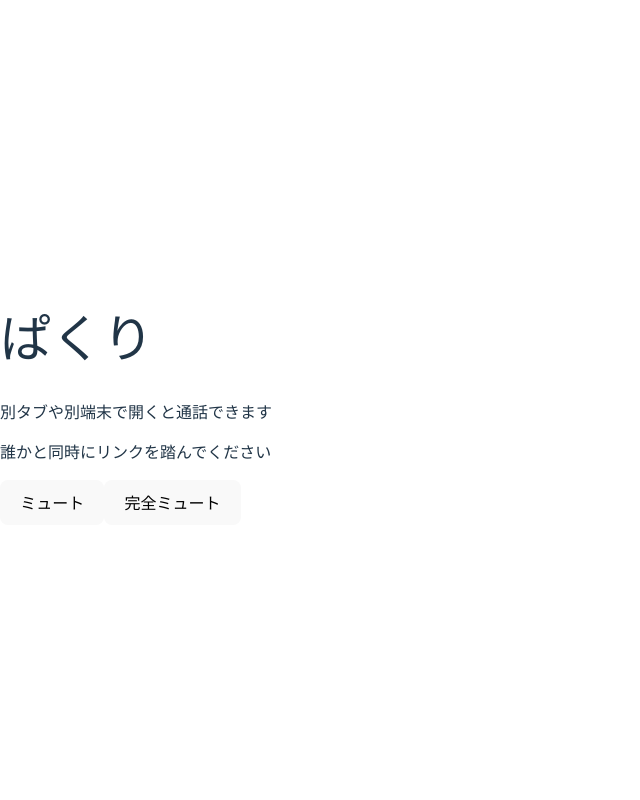
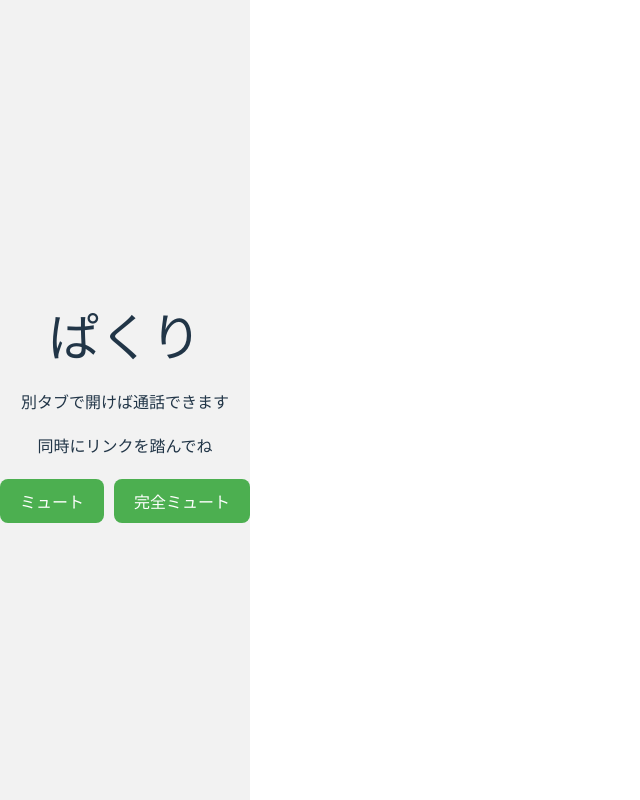
Before and after one commit to suzumusi623/mocri-client, a React (Vite) app: page / in a window 1280 px wide. Shown: the whole page, without its empty margins (0-640 px from the left). Built offline with nearby package versions, Linux system fonts and the light colour scheme; no server answers.

Commit message:
Add WebRTC multi-user voice chat feature

```diff
--- a/src/App.jsx
+++ b/src/App.jsx
@@ -5,14 +5,12 @@ const socket = io('https://mocri-clone-production.up.railway.app');
 
 export default function App() {
   const localStreamRef = useRef(null);
-  const peersRef = useRef({});  // peersをミュータブルに管理
-  const [, setPeersState] = useState({}); // UI更新用（オブジェクトの中身は直接使わない）
+  const peersRef = useRef({});
+  const [, setPeersState] = useState({});
   const localStream = useRef(null);
-  const [isMuted, setIsMuted] = useState(false);          // 自分の音声を相手に送るかどうか
-  const [isFullyMuted, setIsFullyMuted] = useState(false); // 自分の音声も相手の音声もOFF
-
-  // 再生中の相手音声のaudio要素を管理（複数想定）
-  const remoteAudioRefs = useRef({}); // { socketId: HTMLAudioElement }
+  const [isMuted, setIsMuted] = useState(false);
+  const [isFullyMuted, setIsFullyMuted] = useState(false);
+  const remoteAudioRefs = useRef({});
 
   useEffect(() => {
     const init = async () => {
@@ -23,10 +21,7 @@ export default function App() {
         socket.emit('join', 'default-room');
 
         socket.on('user-joined', async (id) => {
-          console.log(`user-joined: ${id}`);
-
           const peer = new RTCPeerConnection();
-
           localStream.current.getTracks().forEach(track => peer.addTrack(track, localStream.current));
 
           peer.onicecandidate = (e) => {
@@ -36,21 +31,18 @@ export default function App() {
           };
 
           peer.ontrack = (e) => {
-            // 相手の音声を管理するaudioタグを作成
             if (!remoteAudioRefs.current[id]) {
               const audio = new Audio();
               audio.srcObject = e.streams[0];
               audio.autoplay = true;
-              audio.muted = isFullyMuted; // 完全ミュートなら相手音声もミュート
+              audio.muted = isFullyMuted;
               remoteAudioRefs.current[id] = audio;
             } else {
-              // 既にあるaudioタグに新ストリームセット
               remoteAudioRefs.current[id].srcObject = e.streams[0];
               remoteAudioRefs.current[id].muted = isFullyMuted;
             }
-            // 再生開始トライ
             remoteAudioRefs.current[id].play().catch(() => {
-              console.warn('自動再生がブロックされました。ユーザー操作を促してください。');
+              console.warn('自動再生ブロック');
             });
           };
 
@@ -63,12 +55,9 @@ export default function App() {
         });
 
         socket.on('signal', async ({ from, data }) => {
-          console.log(`signal from ${from}`, data);
           let peer = peersRef.current[from];
-
           if (!peer) {
             peer = new RTCPeerConnection();
-
             localStream.current.getTracks().forEach(track => peer.addTrack(track, localStream.current));
 
             peer.onicecandidate = (e) => {
@@ -89,7 +78,7 @@ export default function App() {
                 remoteAudioRefs.current[from].muted = isFullyMuted;
               }
               remoteAudioRefs.current[from].play().catch(() => {
-                console.warn('自動再生がブロックされました。ユーザー操作を促してください。');
+                console.warn('自動再生ブロック');
               });
             };
 
@@ -122,7 +111,7 @@ export default function App() {
         });
 
       } catch (err) {
-        console.error('マイクの取得でエラー:', err);
+        console.error('マイク取得エラー:', err);
       }
     };
 
@@ -137,7 +126,6 @@ export default function App() {
     };
   }, []);
 
-  // 自分の音声だけミュート/解除切替
   const toggleMute = () => {
     if (!localStream.current) return;
     localStream.current.getAudioTracks().forEach(track => {
@@ -146,17 +134,13 @@ export default function App() {
     setIsMuted(prev => !prev);
   };
 
-  // 完全ミュート（自分の音声も相手の音声もミュート）切替
   const toggleFullMute = () => {
     if (!localStream.current) return;
-
-    // 自分の音声はミュート（off）に固定（本当はtrack.enabled = false）
     localStream.current.getAudioTracks().forEach(track => {
       track.enabled = false;
     });
     setIsMuted(true);
 
-    // 相手音声の再生音をミュート or ミュート解除
     const newFullMute = !isFullyMuted;
     Object.values(remoteAudioRefs.current).forEach(audio => {
       audio.muted = newFullMute;
@@ -165,13 +149,39 @@ export default function App() {
   };
 
   return (
-    <div>
-      <h1>ぱくり</h1>
-      <p>別タブや別端末で開くと通話できます</p>
-      <p>誰かと同時にリンクを踏んでください</p>
-      <button onClick={toggleMute}>{isMuted ? 'マイク解除' : 'ミュート'}</button>
-      <button onClick={toggleFullMute}>{isFullyMuted ? '完全ミュート解除' : '完全ミュート'}</button>
+    <div style={{
+      height: '100vh',
+      backgroundColor: '#f2f2f2',
+      display: 'flex',
+      flexDirection: 'column',
+      alignItems: 'center',
+      justifyContent: 'center',
+      fontFamily: 'Arial, sans-serif'
+    }}>
+      <h1 style={{ marginBottom: 8 }}>ぱくり</h1>
+      <p style={{ marginBottom: 4 }}>別タブで開けば通話できます</p>
+      <p style={{ marginBottom: 20 }}>同時にリンクを踏んでね</p>
+
+      <div style={{ display: 'flex', gap: '10px' }}>
+        <button onClick={toggleMute} style={buttonStyle}>
+          {isMuted ? 'マイクON' : 'ミュート'}
+        </button>
+        <button onClick={toggleFullMute} style={buttonStyle}>
+          {isFullyMuted ? '完全ミュート解除' : '完全ミュート'}
+        </button>
+      </div>
+
       <audio ref={localStreamRef} autoPlay muted />
     </div>
   );
 }
+
+const buttonStyle = {
+  padding: '10px 20px',
+  backgroundColor: '#4caf50',
+  color: 'white',
+  border: 'none',
+  borderRadius: '8px',
+  cursor: 'pointer',
+  fontSize: '16px',
+};
```
